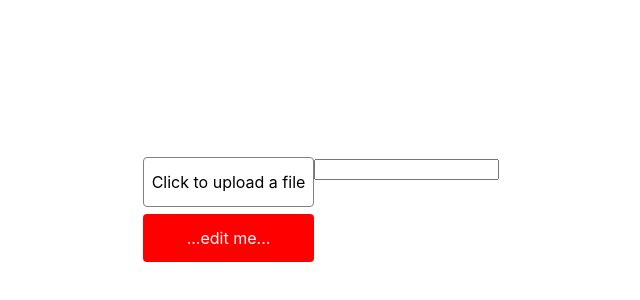
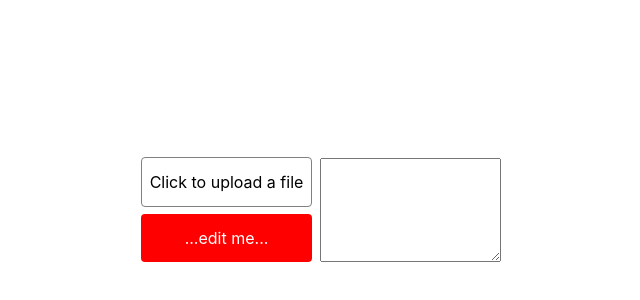
Before and after one commit to Devband777/openai, a React (Create React App) app: page / in a window 1280 px wide. Shown: the part 190-490 px from the top of the page, without its empty margins (319-959 px from the left). Built offline with nearby package versions, Linux system fonts and the light colour scheme.

Commit message:
Add textarea component

```diff
--- a/src/App.js
+++ b/src/App.js
@@ -1,6 +1,8 @@
 import Input from './components/Input'
 import Button from './components/Button'
+import TextArea from './components/TextArea'
 import './App.scss'
+
 
 function App() {
   return (
@@ -10,9 +12,7 @@ function App() {
         <Button />
       </div>
       <div className='App-right'>
-        <input type='textarea'>
-
-        </input>
+        <TextArea />
       </div>
     </div>
   );
--- a/src/App.scss
+++ b/src/App.scss
@@ -1,5 +1,6 @@
 .App {
   display: flex;
+  gap: 8px;
   &-left {
     display: flex;
     flex-direction: column;
@@ -16,4 +17,8 @@ body {
   display: flex;
   justify-content: center;
   align-items: center;
+
+  * {
+    box-sizing: border-box;
+  }
 }
--- a/src/components/TextArea/index.js
+++ b/src/components/TextArea/index.js
@@ -0,0 +1,12 @@
+import './style.scss'
+
+function TextArea ({
+    text
+}) {
+    return (<div className="textarea">
+        <textarea
+        />
+    </div>)
+}
+
+export default TextArea
--- a/src/components/TextArea/style.scss
+++ b/src/components/TextArea/style.scss
@@ -0,0 +1,7 @@
+.textarea {
+    height: 100%;
+
+    textarea {
+        height: inherit;
+    }
+}
```
